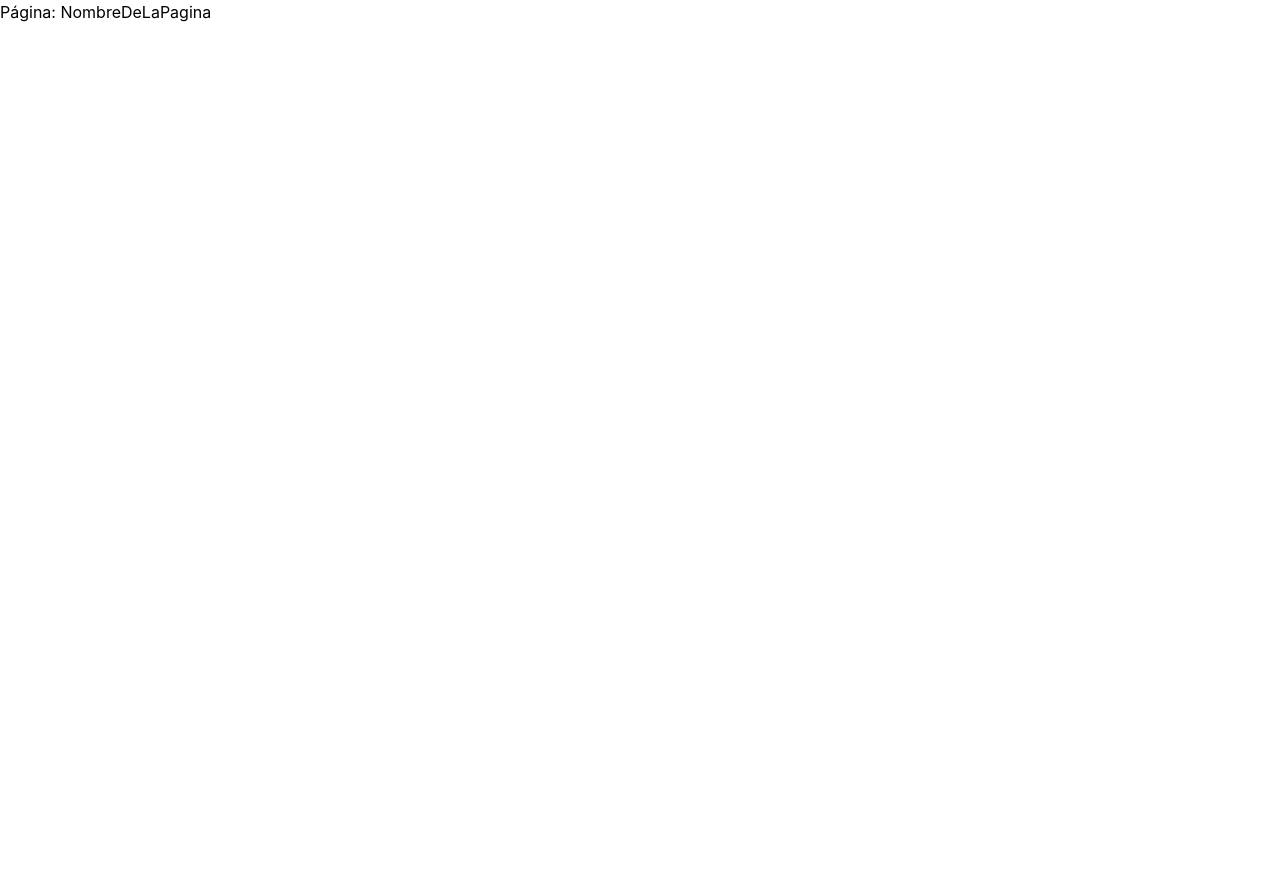
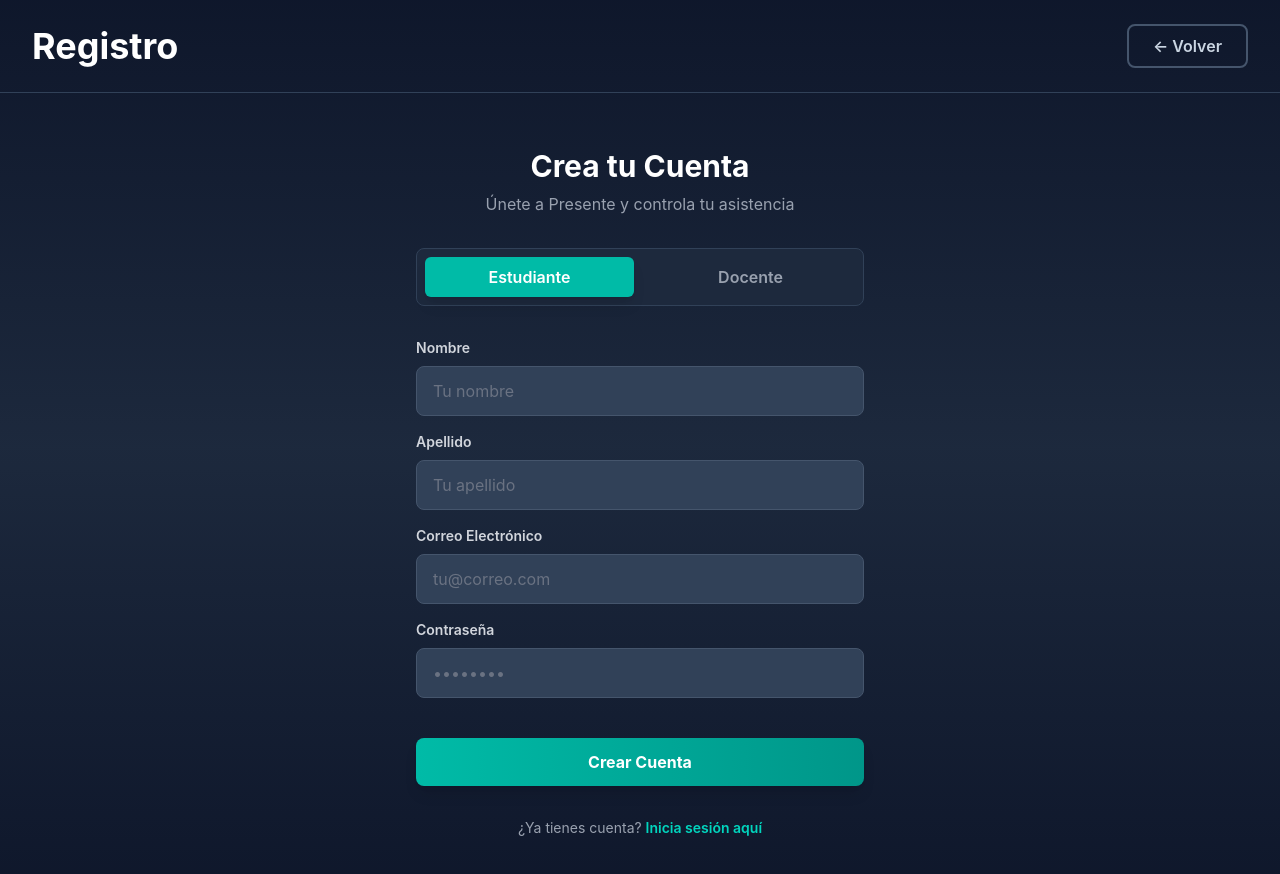
Before and after one commit to HIJN-bot/presente--, a React (Vite) app in the folder front/: page /registro in a window 1280 px wide. Shown: the top 874 px of the page. Before the commit the page ends 800 px from the top, so only its background shows below. Built offline with nearby package versions, Linux system fonts and the light colour scheme.

Commit message:
feat: implementar la pagina para el registro del usuario
se realiza la implementacion de la estructura de la pagina para el registro, conectada al back-end y validado su funcionamiento. Esta pagina permite registrar docentes y estudiantes en una sola pagina

```diff
--- a/front/src/pages/Registro.jsx
+++ b/front/src/pages/Registro.jsx
@@ -1,7 +1,180 @@
+//Importamos userState
+import { useState } from 'react'
+import { Link } from 'react-router-dom'
+
 export default function Registro() {
+    //Definimos como constantes los endpoints del registro
+    const registroEstudiante = "http://127.0.0.1:8000/api/estudiantes/registro"
+    const registroDocente = "http://127.0.0.1:8000/api/docentes/registro"
+    //Definimos el estado sobre el tipo de usuario
+    const [esDocente, setEsDocente] = useState(false)
+    //Definimos los valores iniciales de los datos necesarios para el registro
+    const [nombre, setNombre] = useState('')
+    const [apellido, setApellido] = useState('')
+    const [email, setEmail] = useState('')
+    const [contrasena, setContrasena] = useState('')
+    //Declaramos las funciones para consumir la API de registro dependiendo si es del docente o el estudiante
+    const registroUsuario = async (url, datosParaEnviar) => {
+        try {
+            const respuesta = await fetch(url, {
+                method: 'POST',
+                headers: {
+                    'Content-Type': 'application/json'
+                },
+                body: JSON.stringify(datosParaEnviar)
+            });
+
+            if (!respuesta.ok) {
+                throw new Error(`Error en el servidor: ${respuesta.status}`)
+            }
+
+            const resultado = await respuesta.json()
+            return resultado
+
+        } catch (error) {
+            console.error("Error al enviar los datos:", error.message)
+        }
+    }
+
+    //Declaramos la funcion para manejar el envio del formulario
+    const handleSubmit = async (e) => {
+        e.preventDefault()
+        //Creamos el objeto con los datos del formulario
+        const datosUsuario = {
+            "nombre": nombre,
+            "apellido": apellido,
+            "email": email,
+            "contrasena": contrasena
+        }
+        let respuesta
+
+        //Validamos el estado de 'esDocente'
+        if (esDocente) {
+            respuesta = await registroUsuario(registroDocente, datosUsuario)
+        }
+        else {
+            respuesta = await registroUsuario(registroEstudiante, datosUsuario)
+        }
+
+        if (respuesta) {
+            alert('¡Cuenta creada exitosamente!')
+        } else {
+            alert('Error en el registro. Intenta de nuevo.')
+        }
+        //Log de respuesta para verificar
+        console.log("Respuesta del registro:", respuesta)
+    }
     return (
-        <div>
-            <h1>Página: NombreDeLaPagina</h1>
+        <div className='min-h-screen bg-linear-to-b from-slate-900 via-slate-800 to-slate-900'>
+            {/*Header de la pagina, contiene el boton para regresar al menu principal y el titulo*/}
+            <header className='flex justify-between items-center px-8 py-6 border-b border-slate-700'>
+                <h1 className='text-4xl font-bold text-white'>
+                    Registro
+                    <span className='text-teal-400 ml-2'></span>
+                </h1>
+                <Link to='/'><button className='px-6 py-2 border-2 border-slate-600 text-slate-300 rounded-lg font-semibold hover:bg-slate-700 hover:border-slate-500 transition-all duration-300'>← Volver</button></Link>
+            </header>
+
+            {/*Body: Contiene el formulario para el registro*/}
+            <section className='min-h-screen flex items-center justify-center px-4 py-12'>
+                <div className='w-full max-w-md'>
+                    {/* Titulo del formulario */}
+                    <div className='mb-8 text-center'>
+                        <h2 className='text-3xl font-bold text-white mb-2'>Crea tu Cuenta</h2>
+                        <p className='text-gray-400'>Únete a Presente y controla tu asistencia</p>
+                    </div>
+
+                    {/*Toggle Docente/Estudiante*/}
+                    <div className='flex gap-3 mb-8 bg-slate-800 p-2 rounded-lg border border-slate-700'>
+                        <button
+                            onClick={() => setEsDocente(false)}
+                            className={`flex-1 py-2 px-4 rounded-md font-semibold transition-all duration-300 ${!esDocente
+                                    ? 'bg-teal-500 text-white shadow-lg'
+                                    : 'text-gray-400 hover:text-white'
+                                }`}
+                        >
+                            Estudiante
+                        </button>
+                        <button
+                            onClick={() => setEsDocente(true)}
+                            className={`flex-1 py-2 px-4 rounded-md font-semibold transition-all duration-300 ${esDocente
+                                    ? 'bg-blue-600 text-white shadow-lg'
+                                    : 'text-gray-400 hover:text-white'
+                                }`}
+                        >
+                            Docente
+                        </button>
+                    </div>
+
+                    {/*Formulario de registro*/}
+                    <form onSubmit={handleSubmit} className='space-y-4'>
+                        {/* Nombre */}
+                        <div>
+                            <label className='block text-sm font-semibold text-gray-300 mb-2'>Nombre</label>
+                            <input
+                                type='text'
+                                value={nombre}
+                                onChange={(e) => setNombre(e.target.value)}
+                                placeholder='Tu nombre'
+                                required
+                                className='w-full px-4 py-3 bg-slate-700 border border-slate-600 rounded-lg text-white placeholder-gray-500 focus:outline-none focus:border-teal-500 focus:ring-2 focus:ring-teal-500 focus:ring-opacity-20 transition-all'
+                            />
+                        </div>
+
+                        {/* Apellido */}
+                        <div>
+                            <label className='block text-sm font-semibold text-gray-300 mb-2'>Apellido</label>
+                            <input
+                                type='text'
+                                value={apellido}
+                                onChange={(e) => setApellido(e.target.value)}
+                                placeholder='Tu apellido'
+                                required
+                                className='w-full px-4 py-3 bg-slate-700 border border-slate-600 rounded-lg text-white placeholder-gray-500 focus:outline-none focus:border-teal-500 focus:ring-2 focus:ring-teal-500 focus:ring-opacity-20 transition-all'
+                            />
+                        </div>
+
+                        {/* Email */}
+                        <div>
+                            <label className='block text-sm font-semibold text-gray-300 mb-2'>Correo Electrónico</label>
+                            <input
+                                type="email"
+                                value={email}
+                                onChange={(e) => setEmail(e.target.value)}
+                                placeholder="tu@correo.com"
+                                required
+                                className='w-full px-4 py-3 bg-slate-700 border border-slate-600 rounded-lg text-white placeholder-gray-500 focus:outline-none focus:border-teal-500 focus:ring-2 focus:ring-teal-500 focus:ring-opacity-20 transition-all'
+                            />
+                        </div>
+
+                        {/* Contraseña */}
+                        <div>
+                            <label className='block text-sm font-semibold text-gray-300 mb-2'>Contraseña</label>
+                            <input
+                                type="password"
+                                value={contrasena}
+                                onChange={(e) => setContrasena(e.target.value)}
+                                placeholder="••••••••"
+                                required
+                                className='w-full px-4 py-3 bg-slate-700 border border-slate-600 rounded-lg text-white placeholder-gray-500 focus:outline-none focus:border-teal-500 focus:ring-2 focus:ring-teal-500 focus:ring-opacity-20 transition-all'
+                            />
+                        </div>
+
+                        {/* Boton de envio del formulario */}
+                        <button
+                            type='submit'
+                            className='w-full py-3 mt-6 bg-linear-to-r from-teal-500 to-teal-600 text-white font-bold rounded-lg hover:from-teal-600 hover:to-teal-700 transition-all duration-300 shadow-lg hover:shadow-xl'
+                        >
+                            Crear Cuenta
+                        </button>
+
+                        {/* Link a login */}
+                        <p className='text-center text-gray-400 text-sm mt-4'>
+                            ¿Ya tienes cuenta? <Link to='/login' className='text-teal-400 hover:text-teal-300 font-semibold'>Inicia sesión aquí</Link>
+                        </p>
+                    </form>
+                </div>
+            </section>
         </div>
     )
 }
```
